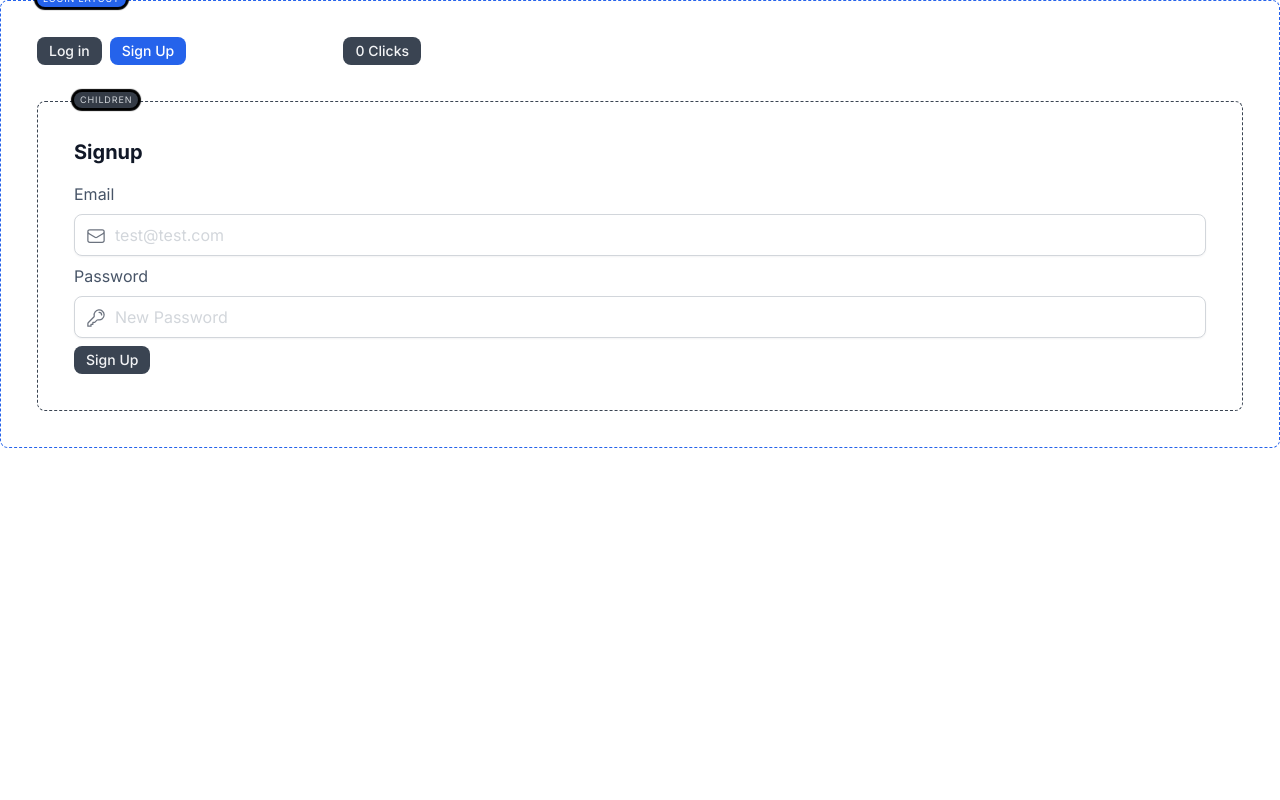
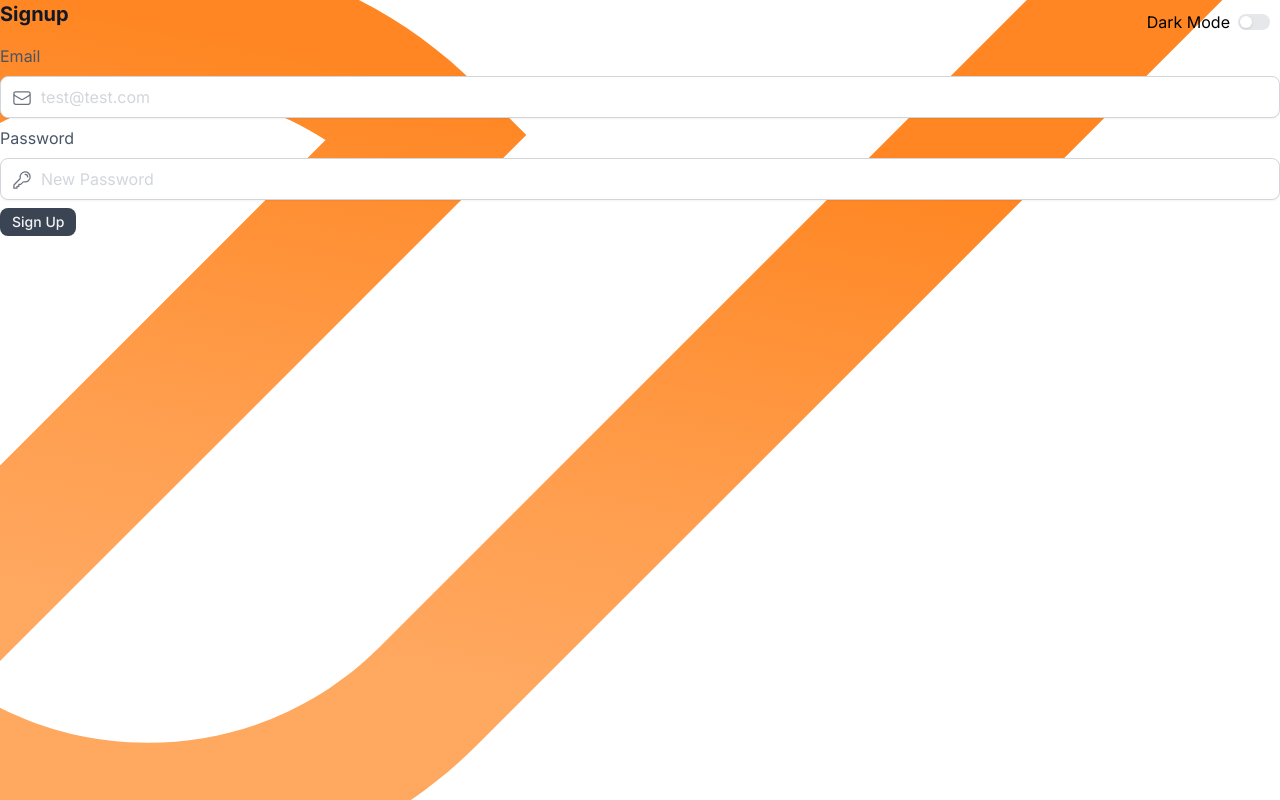
Before and after one commit to skyward-digital/equiire, a Next.js app: page /sign-up in a window 1280 px wide. Built offline with nearby package versions, Linux system fonts and the light colour scheme.

Commit message:
First commit of login page

```diff
--- a/app/(login)/layout.tsx
+++ b/app/(login)/layout.tsx
@@ -1,7 +1,6 @@
-import { Boundary } from '#/ui/boundary';
-import { ClickCounter } from '#/ui/click-counter';
-import { TabGroup } from '#/ui/tab-group';
 import React from 'react';
+import { DarkModeToggle } from '#/ui/components/Header/DarkModeToggle';
+import { BgVector } from '#/ui/assets/BgVector';
 
 export const metadata = {
   title: 'Login',
@@ -10,27 +9,10 @@ export const metadata = {
 // This layout should be different from the main app layout which can be achieved by turning this into a root layout (and removing the layout at app/layout.tsx)
 export default function Layout({ children }: { children: React.ReactNode }) {
   return (
-    <Boundary labels={['Login layout']} color="blue" animateRerendering={false}>
-      <div className="space-y-9">
-        <div className="flex w-96 max-w-full justify-between">
-          <TabGroup
-            path=""
-            items={[
-              {
-                text: 'Log in',
-                slug: 'login',
-              },
-              { text: 'Sign Up', slug: 'sign-up' },
-            ]}
-          />
-
-          <div className="self-start">
-            <ClickCounter />
-          </div>
-        </div>
-
-        <div>{children}</div>
-      </div>
-    </Boundary>
+    <>
+      <BgVector className="absolute top-0 -z-10 h-screen w-full max-w-full overflow-auto" />
+      <DarkModeToggle className="absolute right-0 top-0" />
+      <div>{children}</div>
+    </>
   );
 }
--- a/app/(login)/login/page.tsx
+++ b/app/(login)/login/page.tsx
@@ -1,11 +1,5 @@
 import { LoginCard } from '#/ui/components/LoginCard/LoginCard';
 
 export default function Page() {
-  return (
-    <div className="prose prose-sm dark:prose-invert max-w-none">
-      <h1 className="font-brand text-xl font-bold">Login</h1>
-
-      <LoginCard />
-    </div>
-  );
+  return <LoginCard className="mt-20" />;
 }
--- a/app/(login)/template.tsx
+++ /dev/null
@@ -1,6 +0,0 @@
-import { Boundary } from '#/ui/boundary';
-import React from 'react';
-
-export default function Template({ children }: { children: React.ReactNode }) {
-  return <Boundary>{children}</Boundary>;
-}
--- /dev/null
+++ b/ui/assets/BgVector.tsx
@@ -0,0 +1,64 @@
+'use client';
+import { useTheme } from 'next-themes';
+
+type SvgStop = {
+  stopColor?: string;
+  stopOpacity?: string;
+  offset?: string;
+};
+
+type StopThemesForSvg = {
+  dark: SvgStop[];
+  light: SvgStop[];
+};
+
+export function BgVector(props: React.SVGProps<SVGSVGElement>) {
+  let { theme = 'light' } = useTheme();
+
+  const colours: StopThemesForSvg = {
+    dark: [
+      { stopColor: '#FF9E4E', stopOpacity: '0.9' },
+      { stopColor: '#FF8622', stopOpacity: '0.9', offset: '0.453125' },
+      { stopColor: '#26272B', stopOpacity: '0.93', offset: '0.945221' },
+    ],
+    light: [
+      { stopColor: '#FF8622' },
+      { stopColor: '#FF9E4E', offset: '0.523099' },
+      { stopColor: '#FF9E4E', stopOpacity: '0.9', offset: '0.796034' },
+    ],
+  };
+
+  const themeKey = (
+    theme in colours ? theme : 'light'
+  ) as keyof StopThemesForSvg;
+
+  return (
+    <svg
+      width="1423"
+      height="900"
+      viewBox="0 0 1423 900"
+      fill="none"
+      xmlns="http://www.w3.org/2000/svg"
+      {...props}
+    >
+      <path
+        d="M418.596 727.957C349.036 797.401 256.441 835.687 157.905 835.687C86.1504 835.687 17.5041 815.493 -41.9102 777.116L583.585 151.754L528.467 96.8383C429.656 -2.02816 298.031 -56.3956 157.905 -56.3956C17.7783 -56.3956 -113.939 -2.02813 -212.84 96.7469C-396.933 280.682 -417.591 571.16 -263.754 778.852L-476 991.022H-255.893L-153.7 888.775C-67.5954 952.645 34.5972 987.916 142.823 991.022C147.941 991.114 153.06 991.205 158.179 991.205C163.298 991.205 168.508 991.205 173.627 991.022C307.811 987.002 433.861 932.634 528.467 837.88L1369.81 -3.09521L1422.7 -166L1149.78 -3.09521L418.596 727.957ZM-102.878 206.852C-33.2265 137.317 59.3683 99.0313 157.905 99.0313C229.659 99.0313 298.214 119.225 357.719 157.602L-151.964 667.102C-244.65 523.28 -225.089 329.019 -102.878 206.852Z"
+        fill="url(#paint0_linear_391_25645)"
+      />
+      <defs>
+        <linearGradient
+          id="paint0_linear_391_25645"
+          x1="332"
+          y1="56.4048"
+          x2="168"
+          y2="863"
+          gradientUnits="userSpaceOnUse"
+        >
+          {colours[themeKey].map((stop, index) => (
+            <stop key={index} {...stop} />
+          ))}
+        </linearGradient>
+      </defs>
+    </svg>
+  );
+}
--- a/ui/components/LoginCard/LoginCard.tsx
+++ b/ui/components/LoginCard/LoginCard.tsx
@@ -1,14 +1,16 @@
 import { LoginForm } from '../LoginForm';
-import { LoginLogo } from '#/ui/assets/LoginLogo';
+import { Logo } from '#/ui/assets/Logo';
 
-export function LoginCard() {
+export function LoginCard({ className }: { className: string }) {
   return (
-    <section className="shadow-xs mx-auto max-w-[557px] rounded-lg border border-gray-100 bg-white px-1 pb-16 pt-20 dark:border-gray-600 dark:bg-black sm:px-24">
+    <section
+      className={`${className} shadow-xs mx-auto max-w-[557px] rounded-lg border border-gray-100 bg-white px-1 pb-16 pt-20 dark:border-gray-600 dark:bg-black sm:px-24`}
+    >
       <h1 className="text-brand-primary font-brand mb-10 text-3xl font-bold">
         Smart and Flexible <span className="text-brand-secondary">Loans</span>
       </h1>
       <LoginForm className="px-3" />
-      <LoginLogo className="mx-auto mt-16" />
+      <Logo className="mx-auto mt-16 w-[288px]" width="288" height="74" />
     </section>
   );
 }
```
